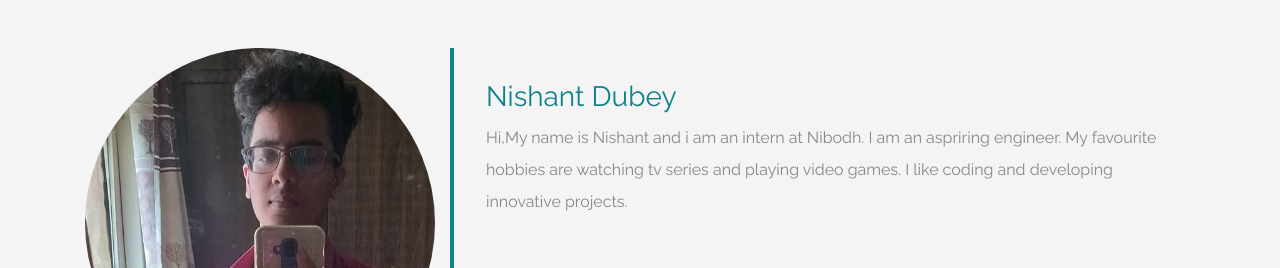
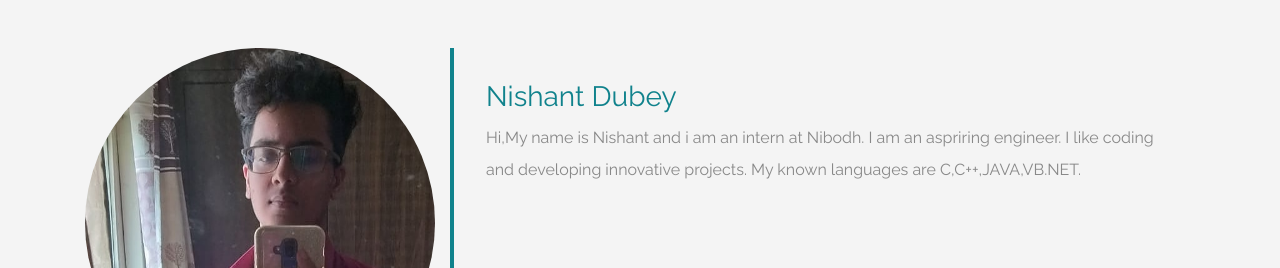
Before and after one commit to Nishant22-cmd/Bootstrap, a plain HTML site: page index.html in a window 1280 px wide. Shown: the part 1200-1468 px from the top of the page. Drawn offline with Linux system fonts and the light colour scheme.

Commit message:
M First file

```diff
--- a/index.html
+++ b/index.html
@@ -65,9 +65,11 @@
 				<h3>Nishant Dubey</h3>
 				<p>
 				   Hi,My name is Nishant and i am an intern at Nibodh.
-				   I am an aspriring engineer. My favourite hobbies are
-				   watching tv series and playing video games. I like coding
-				   and developing innovative projects.
+				   I am an aspriring engineer. I like coding
+				   and developing innovative projects. My known languages
+				   are C,C++,JAVA,VB.NET.
+
+
 
 				</p>
 
```
